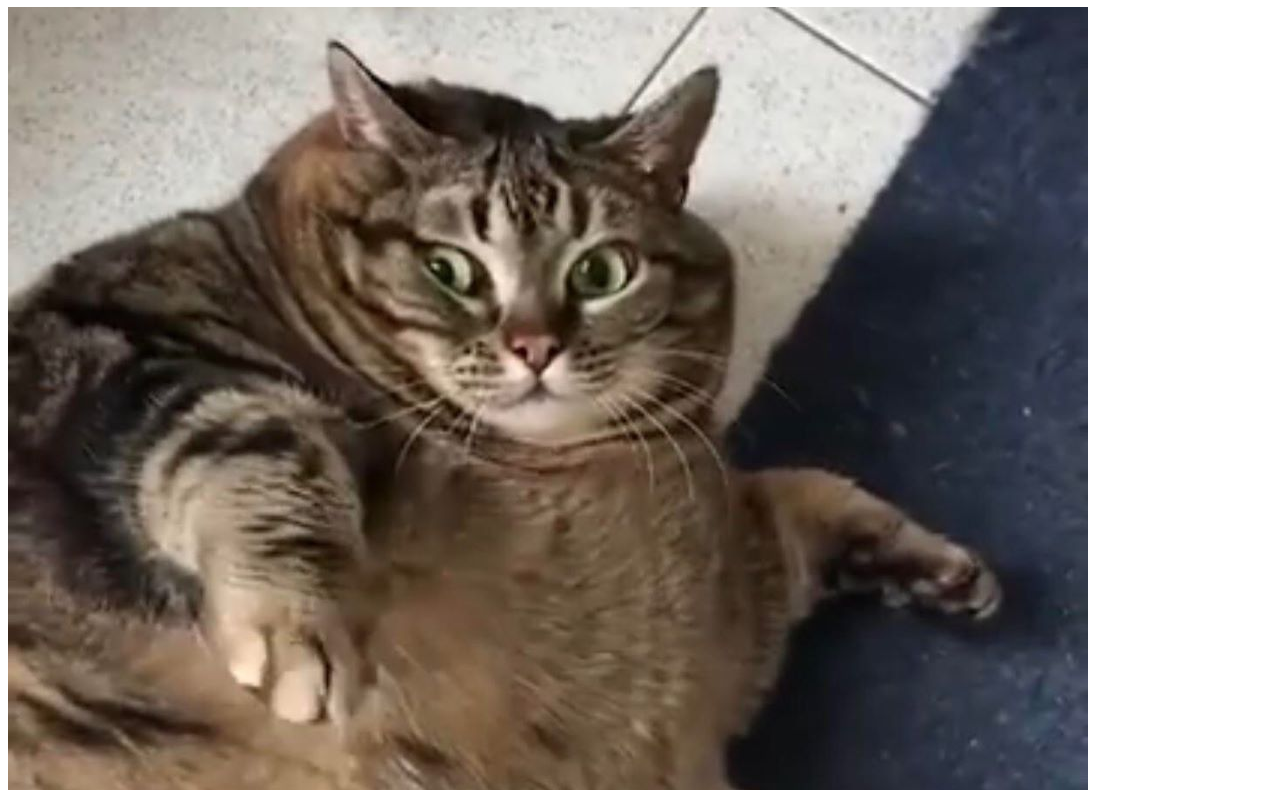
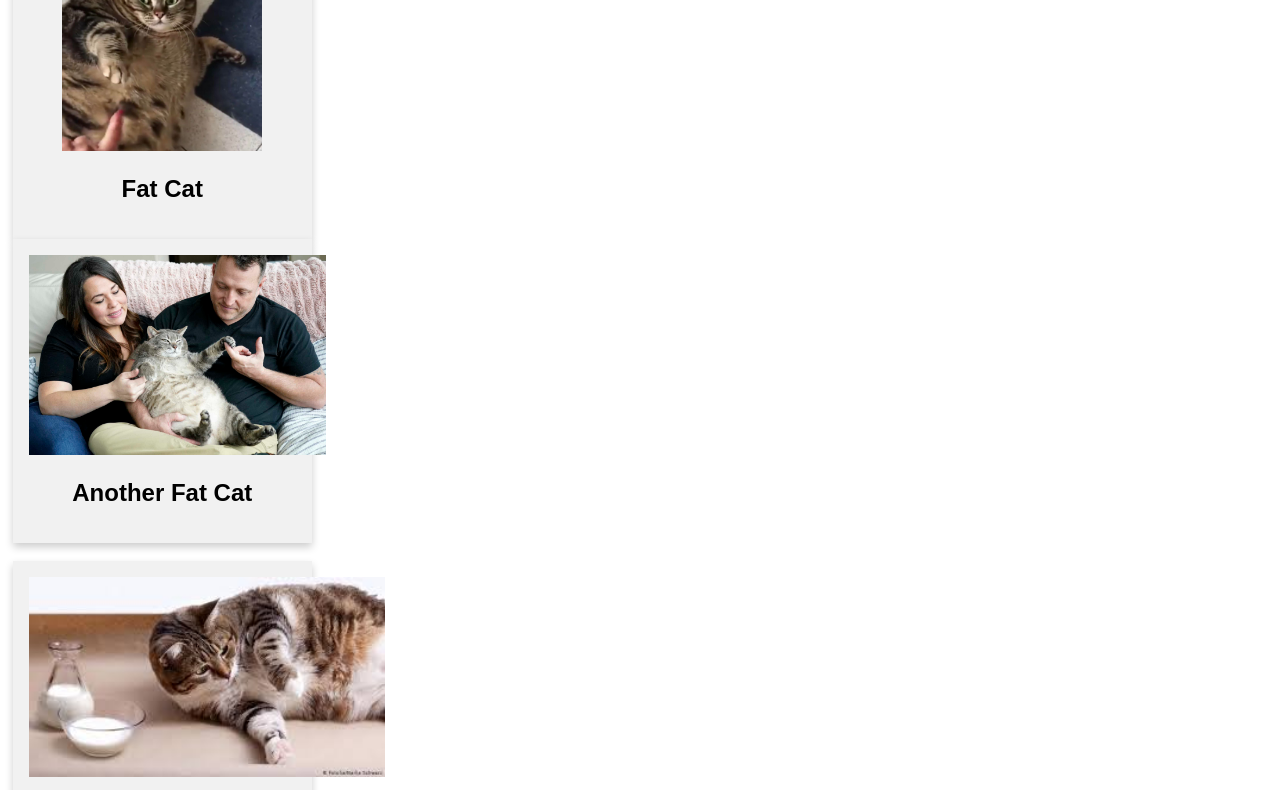
Before and after one commit to AlfandaviAU/WebDev, a plain HTML site: page index.html in a window 1280 px wide. Shown: the part 73-863 px from the top of the page. Drawn offline with Linux system fonts and the light colour scheme.

Commit message:
2 more cats

```diff
--- /dev/null
+++ b/index.css
@@ -0,0 +1,47 @@
+* {
+    box-sizing: border-box;
+
+
+  }
+
+  body {
+    font-family: Arial, Helvetica, sans-serif;
+
+  }
+
+  /* Float four columns side by side */
+  .column {
+    float: center;
+    width: 25%;
+    padding: 0 10px;
+  }
+
+  /* Remove extra left and right margins, due to padding in columns */
+  .row {
+    margin: 0 -5px;
+    justify-content: center;
+text-align: center;}
+
+  /* Clear floats after the columns */
+  .row:after {
+    content: "";
+    display: table;
+    clear: both;
+  }
+
+  /* Style the counter cards */
+  .card {
+    box-shadow: 0 4px 8px 0 rgba(0, 0, 0, 0.2); /* this adds the "card" effect */
+    padding: 16px;
+    text-align: center;
+    background-color: #f1f1f1;
+  }
+
+  /* Responsive columns - one column layout (vertical) on small screens */
+  @media screen and (max-width: 600px) {
+    .column {
+      width: 100%;
+      display: block;
+      margin-bottom: 20px;
+    }
+  }
--- a/index.html
+++ b/index.html
@@ -2,10 +2,38 @@
 <html>
   <head>
     <title>Hello World</title>
+    <link rel="stylesheet" href="index.css">
   </head>
   <body>
-    <h1>Fat Cat</h1>
-    <img src="chonk.jpg" alt="chonk cat">
+    <section>
+
+      <div class="row">
+        <div class="column">
+          <div class="card">
+            <img src="img/fatcat1.jpg" alt="chonk cat 1" height="200px">
+            <h1>Fat Cat</h1>
+          </div>
+        </div>
+        <div class="column">
+          <div class="card">
+            <img src="img/fatcat2.jpg" alt="chonk cat 2" height="200px">
+            <h1>Another Fat Cat</h1>
+          </div>
+        </div>
+      </div>
+      <br>
+      <div class="row">
+        <div class="column">
+          <div class="card">
+            <img src="img/fatcat3.jpg" alt="chonk cat 3" height="200px">
+            <h1>One more Fat Cat</h1>
+          </div>
+        </div>
+
+      </div>
+
+    </section>
+
 
   </body>
 </html>
```
Also changed, not shown: img/fatcat1.jpg (renamed from chonk.jpg), img/fatcat2.jpg (added), img/fatcat3.jpg (added).
